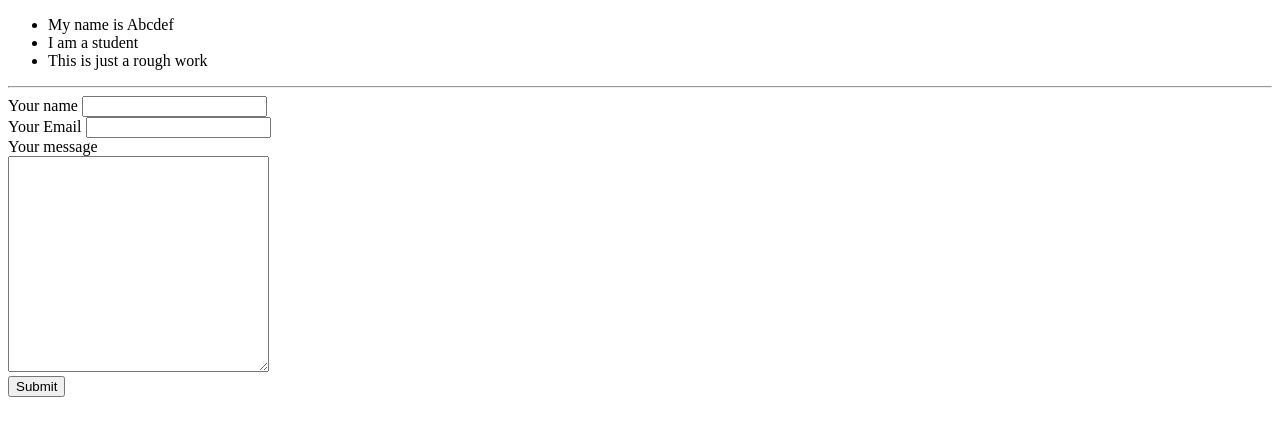
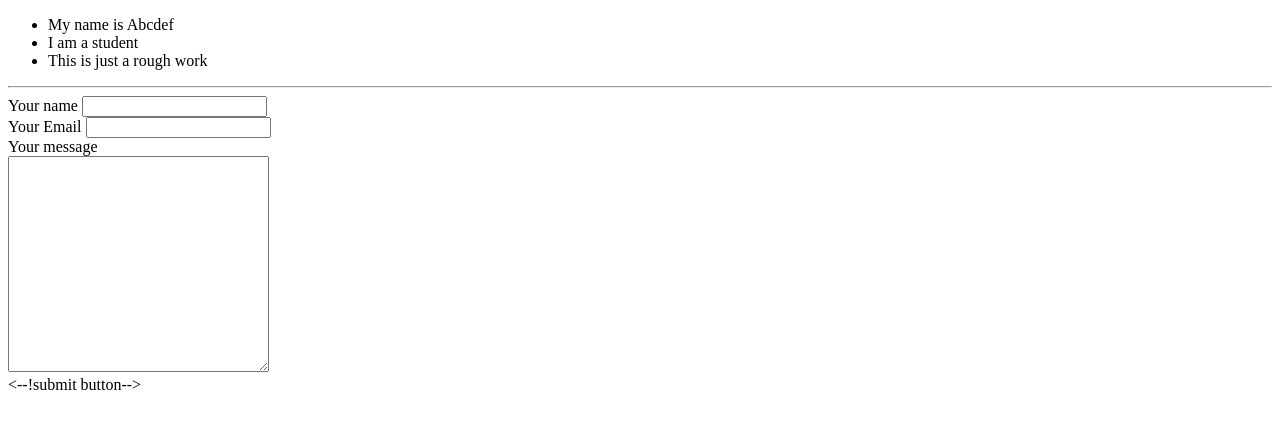
Before and after one commit to affan2405/cv1, a plain HTML site: page contacts.html in a window 1280 px wide. Drawn offline with Linux system fonts and the light colour scheme.

Commit message:
Removed the submit button.

```diff
--- a/contacts.html
+++ b/contacts.html
@@ -26,7 +26,7 @@
   <br>
   <textarea name="yourMessage" rows="14" cols="30"></textarea>
   <br>
-  <input type="submit" name="">
+  <--!submit button-->
 </form>
 </body>
 
```
